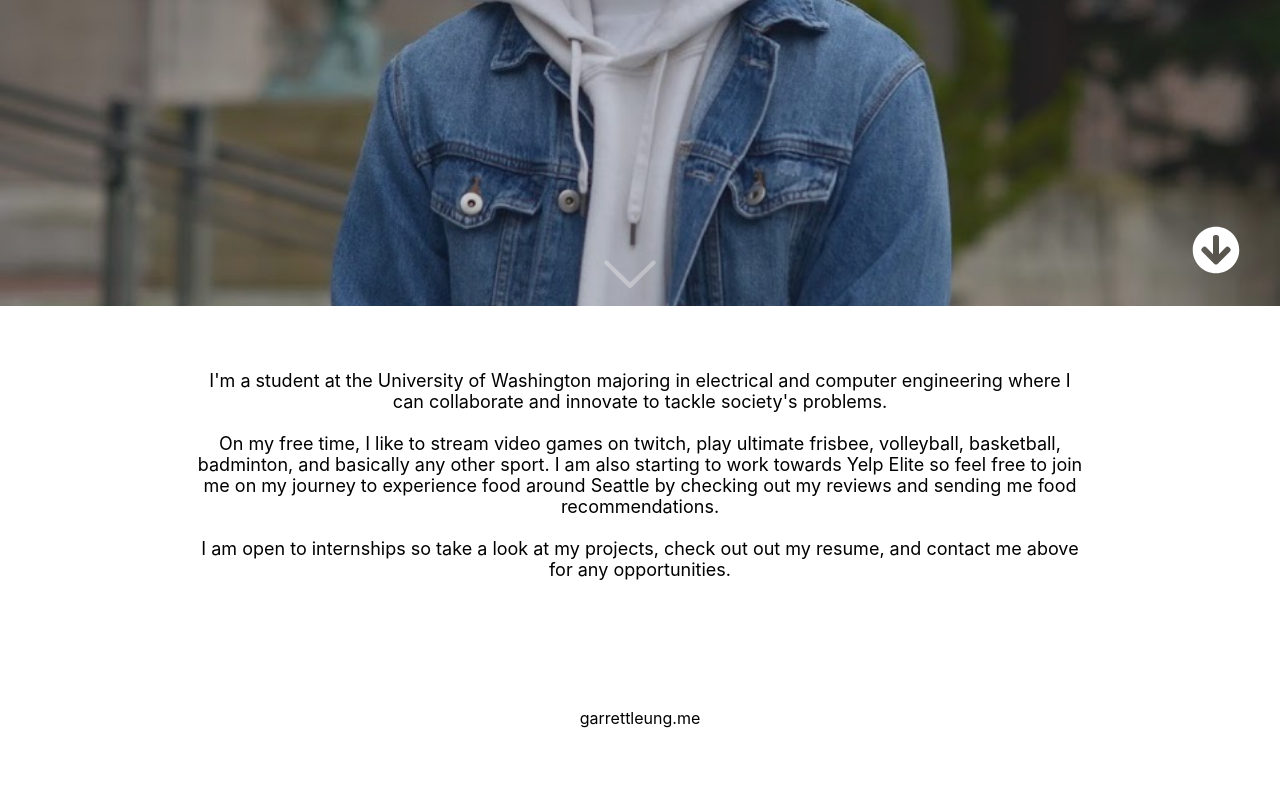
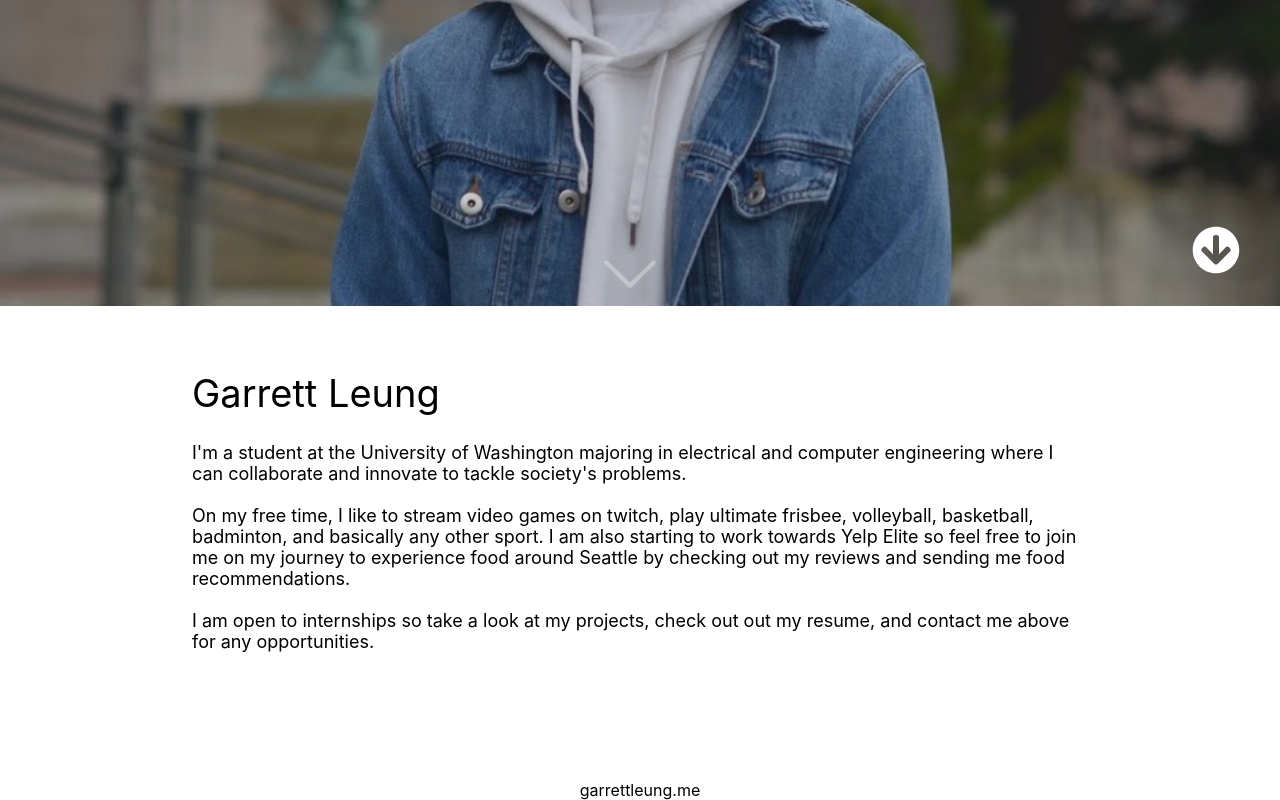
Before and after one commit to garrettleung/react-site, a React (Create React App) app: page / in a window 1280 px wide. Shown: the part 494-1294 px from the top of the page. Before the commit the page ends 1222 px from the top, so only its background shows below. Built offline with nearby package versions, Linux system fonts and the light colour scheme.

Commit message:
add resume

```diff
--- a/src/components/Home.jsx
+++ b/src/components/Home.jsx
@@ -20,7 +20,10 @@ function Home() {
             <a class="ca3-scroll-down-link ca3-scroll-down-arrow" data-ca3_iconfont="ETmodules" data-ca3_icon=""></a>
           </div>
           <div class = "white-background">
-            <div class = "about-me">
+            <div class = "about-me-head">
+              Garrett Leung
+            </div>
+            <div class = "about-me-desc">
             I'm a student at the University of Washington majoring in electrical and computer engineering where I can collaborate and innovate to tackle society's problems.
             <br></br>
             <br></br>
--- a/src/components/Projects.jsx
+++ b/src/components/Projects.jsx
@@ -91,6 +91,7 @@ class Project extends React.Component {
       title: props.title,
       tags: props.tags,
       description: props.description,
+      description2: props.description2,
       pic: props.pic,
       date: props.date,
       links: props.links,
@@ -102,6 +103,7 @@ class Project extends React.Component {
     const title = this.state.title;
     const tags = this.state.tags;
     const description = this.state.description;
+    const description2 = this.state.description2;
     const pic = this.state.pic;
     const date = this.state.date;
     const links = this.state.links;
@@ -137,6 +139,9 @@ class Project extends React.Component {
 
           <div class = "project-desc">
             {description}
+          </div>
+          <div class = "project-desc">
+            {description2}
           </div>
         </div>
       </div>
@@ -187,6 +192,7 @@ function Projects() {
               title = "Rewire"
               tags = {rewire_tags}
               description = "Slalom Build dub(HACK) for Climate Solutions Challenge winning project, Rewire, is the next way to tackle climate change and improve education by connecting corporations with lower income schools and organizations to provide them with up to date software and hardware. With Rewire we ccan prevent a lot of e-waste and empower those without access to technology by taking technology that one organization no longer needs and donating it to another organization that has that need."
+              description2 = "For this project, we used react to implement all the frontend"
               pic = {rewiredlogo}
               date = "2021"
               links = {rewire_links}
--- a/src/components/Resume.jsx
+++ b/src/components/Resume.jsx
@@ -5,22 +5,9 @@ function Resume() {
     <div className="Resume">
       <div class="container">
         <div class="row align-items-center my-5">
-          <div class="col-lg-7">
-            <img
-              class="top"
-              src="http://placehold.it/900x400"
-              alt=""
-            />
-          </div>
-          <div class="col-lg-5">
-            <h1 class="font-weight-light">Resume</h1>
-            <p>
-              Lorem Ipsum is simply dummy text of the printing and typesetting
-              industry. Lorem Ipsum has been the industry's standard dummy text
-              ever since the 1500s, when an unknown printer took a galley of
-              type and scrambled it to make a type specimen book.
-            </p>
-          </div>
+
+          <div class="resume-space"> </div>
+          <iframe margin-top = "2%" width = "100%" height = "1000px" src="https://docs.google.com/document/d/e/2PACX-1vSOJ6w85P22WXRlUdg6o2GdwordAb_5J1hsPvl5fmPOlwTOASgMx4z8PlA3xZ_YI52oXDV5nV6GxoAp/pub?embedded=true"></iframe>
         </div>
       </div>
     </div>
--- a/src/index.css
+++ b/src/index.css
@@ -323,16 +323,25 @@ code {
   height: 100%;
 }
 
-.about-me {
+.about-me-head {
   margin-top: 100vh;
   padding-top: 5%;
+  margin-left: 15%;
+  width: 70%;
+  color: black;
+  font-size: 38px;
+  text-align: left;
+  z-index: 4;
+}
+
+.about-me-desc {
+  color: black;
+  font-size: 18px;
+  padding-top: 2%;
   padding-bottom: 5%;
   margin-left: 15%;
   width: 70%;
-  color: black;
-  font-size: 18px;
-
-  z-index: 4;
+  text-align: left;
 }
 
 #me {
@@ -346,6 +355,10 @@ code {
   background-repeat: no-repeat;
   opacity: 0.95;
   background-image: linear-gradient(to bottom, rgba(255, 255, 255, 0.05), rgba(255, 255, 255, 0.05)), url(./components/pictures/me.png);
+}
+
+.resume-space {
+  height: 5vw;
 }
 
 .footer1 {
```
